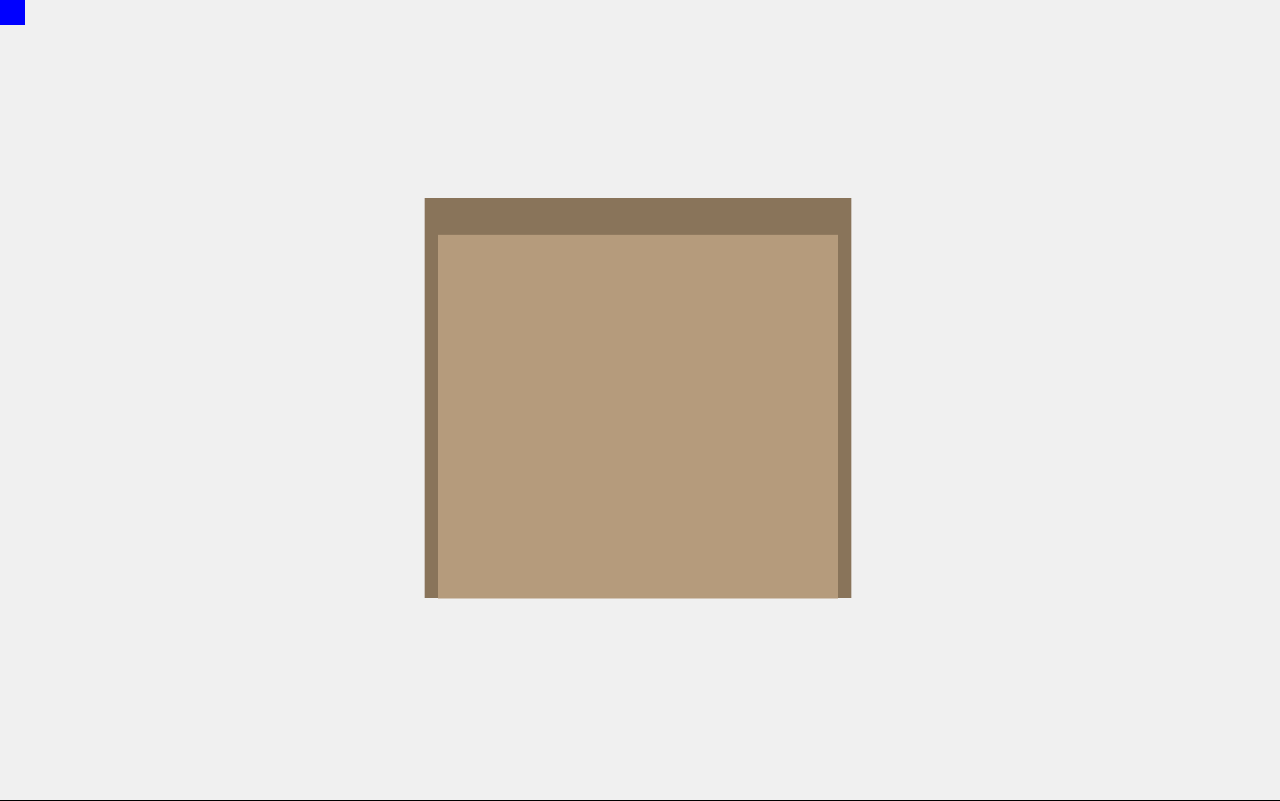
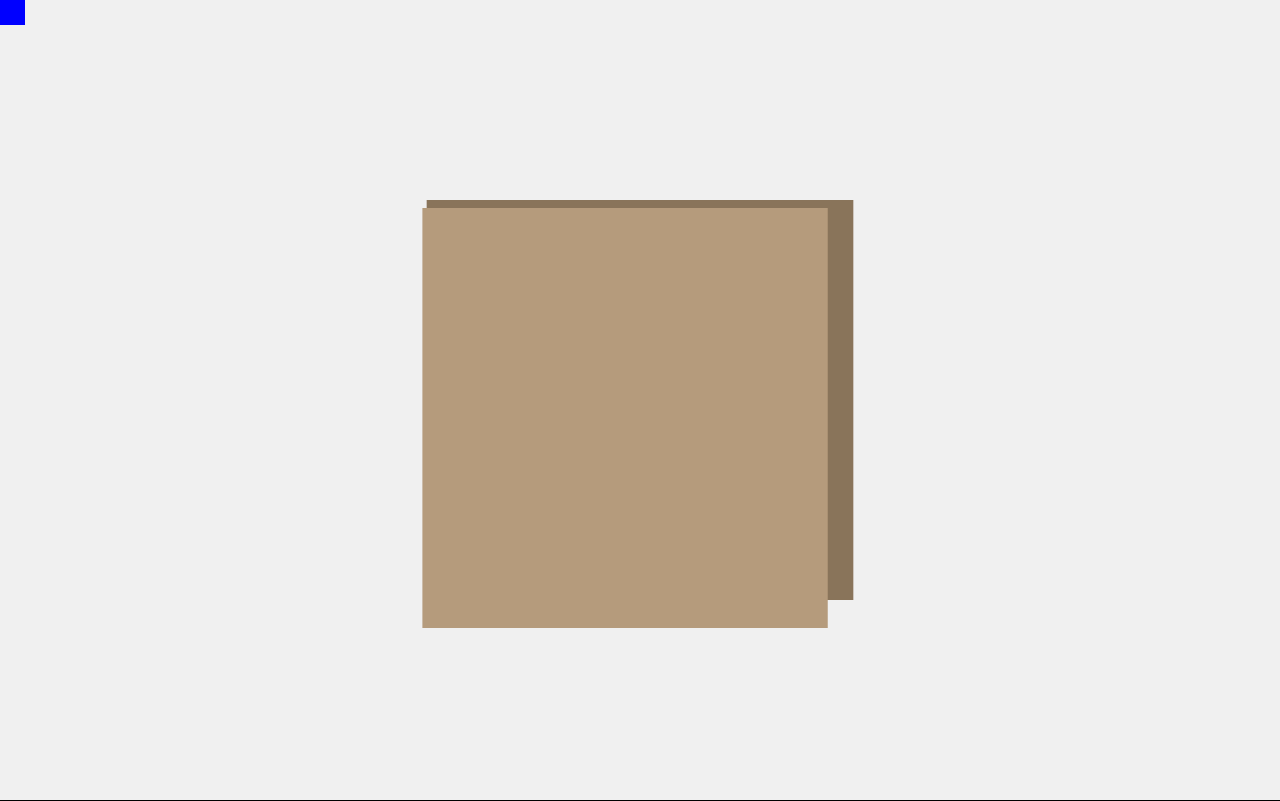
Before and after one commit to qyamas45/friesInDaBag, a plain HTML site: page index.html in a window 1280 px wide. Drawn offline with Linux system fonts and the light colour scheme.

Commit message:
restructure objects and organize each file within the objects.

```diff
--- a/assets/js/script.js
+++ b/assets/js/script.js
@@ -1,4 +1,8 @@
+import { Bag } from '../../objects/Bag.js';
+import { Cursor } from '../../objects/Cursor.js';
+let bag;
 
+const cursor = new Cursor();
 // Get the canvas element and its drawing context
 const canvas = document.getElementById('myCanvas');
 const ctx = canvas.getContext('2d');
@@ -9,28 +13,13 @@ let draggingRect = null;
 function resizeCanvas() {
     canvas.width = window.innerWidth;
     canvas.height = window.innerHeight;
+    bag = new Bag(canvas.width / 2, canvas.height / 2, canvas.width / 3, canvas.height / 2);
 }
 
 
 resizeCanvas();
 window.addEventListener('resize', resizeCanvas);
 
-
-const squareSize = 50;
-let mouseX = 0;
-let mouseY = 0;
-
-
-function drawSquare(x, y, width, height, color) {
-    ctx.fillStyle = color;
-    ctx.fillRect(x - width / 2, y - height / 2, width, height);
-}
-
-function drawBag(){
-    //mainbody part
-    drawSquare(canvas.width/2-2, canvas.height/2-2, canvas.width/3, canvas.height/2, '#89745A');
-    drawSquare(canvas.width/2-2, canvas.height/1.92, canvas.width/3.2, canvas.height/2.2, '#b59b7c');
-}
 function createFry(fryx=0, fryy=0, width=10, height=50, color="#FFD700"){
     ctx.fillStyle = color;
     const fry = {
@@ -48,22 +37,31 @@ function createFry(fryx=0, fryy=0, width=10, height=50, color="#FFD700"){
 function animate(){
 
     ctx.clearRect(0, 0, canvas.width, canvas.height);
-    drawBag();
+    bag.draw(ctx);
     for(const rect of fries)
     {
         ctx.fillStyle = rect.color;
         ctx.fillRect(rect.x, rect.y, rect.width, rect.height);
     }
-    drawSquare(mouseX, mouseY,squareSize, squareSize, 'blue');
+
+    cursor.draw(ctx);
     requestAnimationFrame(animate);
     //drawBag();
 }
 
-canvas.addEventListener('mousemove', (event) => {
-    mouseX = event.clientX;
-    mouseY = event.clientY;
+canvas.addEventListener('mousedown', (event) => {
+    const mouseX = event.offsetX;
+    const mouseY = event.offsetY;
+
+    for(let i = 0; i < fries.length; i++)
+    {
+        const fry = fries[i];
+    }
 });
+canvas.addEventListener("mousemove", (event) => {
+    cursor.updatePosition(event.clientX, event.clientY);
 
+});
 let spawnCount = 0;
 const maxSpawns = 10;
 const spawnInt = setInterval(() => {
@@ -75,6 +73,5 @@ const spawnInt = setInterval(() => {
         createFry();
         spawnCount++;
     }
-}, 1000000);
+}, 100000);
 animate();
-//drawSquare(canvas.width/2-50, canvas.height/2-50, 20, 20, 'brown');
--- a/index.html
+++ b/index.html
@@ -7,8 +7,8 @@
 </head>
 <body>
 
-    <canvas id="myCanvas" width="1000" height="1000" style="border:1px solid #000000;"></canvas>
-<script src="assets/js/script.js"></script>
+<canvas id="myCanvas" width="1000" height="1000" style="border:1px solid #000000;"></canvas>
+<script type="module" src="assets/js/script.js"></script>
 
 
 </body>
--- /dev/null
+++ b/objects/Bag.js
@@ -0,0 +1,28 @@
+export class Bag {
+    constructor(x, y, width, height) {
+        this.x = x;
+        this.y = y;
+        this.width = width;
+        this.height = height;
+    }
+
+    draw(ctx) {
+        // Draw main body
+        ctx.fillStyle = '#89745A';
+        ctx.fillRect(
+            this.x - this.width / 2,
+            this.y - this.height / 2,
+            this.width,
+            this.height
+        );
+
+        // Draw inner section
+        ctx.fillStyle = '#b59b7c';
+        ctx.fillRect(
+            this.x - this.width / 2 * 1.02,
+            this.y - this.height / 2 * 0.96,
+            this.width * 0.95,
+            this.height * 1.05
+        );
+    }
+}
--- /dev/null
+++ b/objects/Cursor.js
@@ -0,0 +1,32 @@
+export class Cursor {
+    constructor(size = 50, color = 'blue') {
+        this.x = 0;
+        this.y = 0;
+        this.size = size;
+        this.color = color;
+    }
+
+    updatePosition(mouseX, mouseY) {
+        this.x = mouseX;
+        this.y = mouseY;
+    }
+
+    draw(ctx) {
+        ctx.fillStyle = this.color;
+        ctx.fillRect(
+            this.x - this.size / 2,
+            this.y - this.size / 2,
+            this.size,
+            this.size
+        );
+    }
+
+    getBounds() {
+        return {
+            x: this.x - this.size / 2,
+            y: this.y - this.size / 2,
+            width: this.size,
+            height: this.size
+        };
+    }
+}
```
Also changed, not shown: objects/Fry.js (added, +14 -0 lines), utils/collide.js (added).
